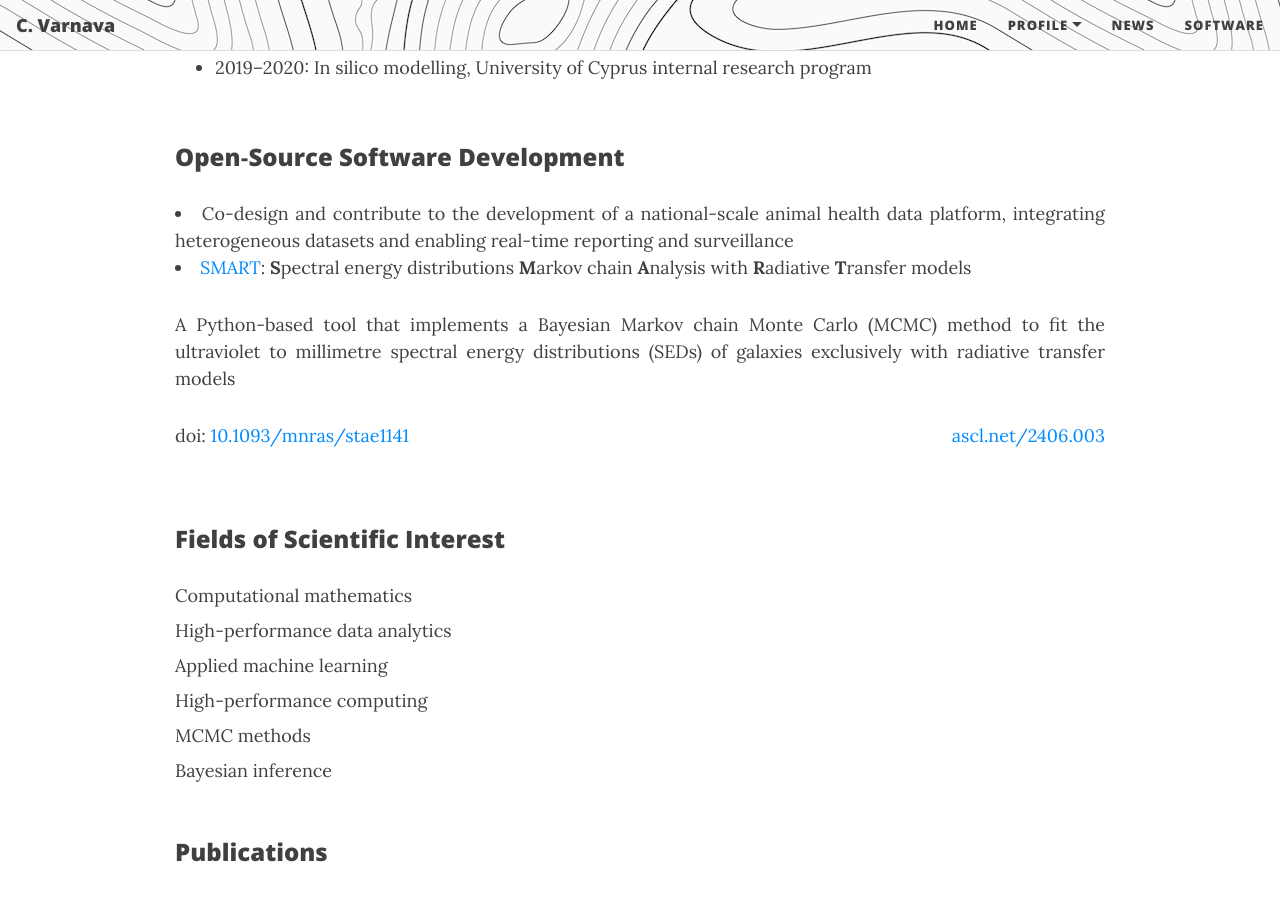
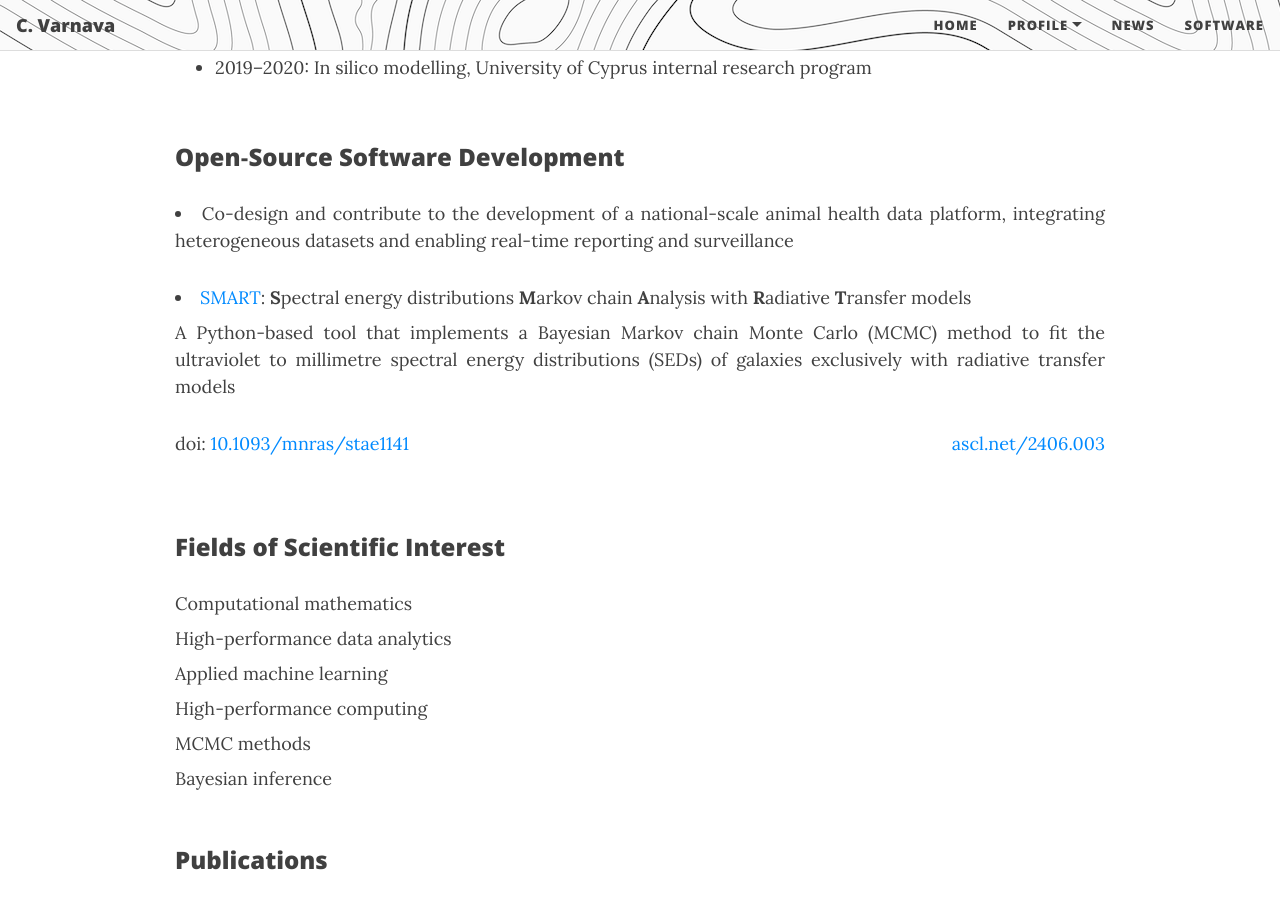
Before and after one commit to ch-var/ch-var.github.io, a Jekyll site: the page built from CV.html, in a window 1280 px wide and 900 px high, scrolled down 2269 px. Built offline with Jekyll 4.4.1, drawn with Linux system fonts in a browser that asks for light colours; formulas are drawn with MathJax 3.

Commit message:
Update CV.html

```diff
--- a/CV.html
+++ b/CV.html
@@ -77,8 +77,9 @@
 <br>
 <p style="font-family: var(--header-font); font-weight: 800; line-height: 1.1; font-size: 1.5rem; margin-top: 1.25rem;">Open‑Source Software Development</p>
 <li class="responsive-margin">Co-design and contribute to the development of a national-scale animal health data platform, integrating heterogeneous datasets and enabling real-time reporting and surveillance </li>
+<p></p>
 <li class="responsive-margin"><a href="https://github.com/ch-var/SMART">SMART</a>: <b>S</b>pectral energy distributions <b>M</b>arkov chain <b>A</b>nalysis with <b>R</b>adiative <b>T</b>ransfer models</li>
-<p align='justify'>A Python-based tool that implements a Bayesian Markov chain Monte Carlo (MCMC) method to fit the ultraviolet to millimetre spectral energy distributions (SEDs) of galaxies exclusively with radiative transfer models</p>
+<p align='justify' class="responsive-margin" style="margin-top: 8px;">A Python-based tool that implements a Bayesian Markov chain Monte Carlo (MCMC) method to fit the ultraviolet to millimetre spectral energy distributions (SEDs) of galaxies exclusively with radiative transfer models</p>
 <p style="text-align:left;">doi: <a href="https://doi.org/10.1093/mnras/stae1141">10.1093/mnras/stae1141</a> <span style="float:right;"><a href="https://www.ascl.net/2406.003">ascl.net/2406.003</a></span></p>
 <br>
 <p style="font-family: var(--header-font); font-weight: 800; line-height: 1.1; font-size: 1.5rem; margin-top: 1.25rem;">Fields of Scientific Interest</p>
```
